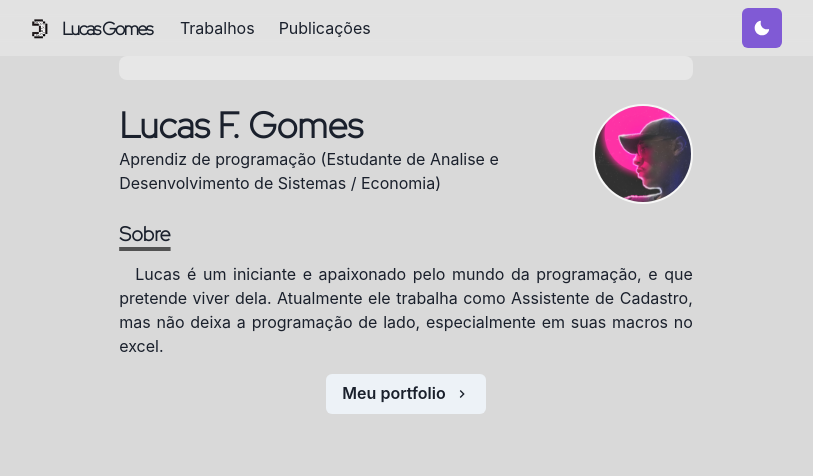
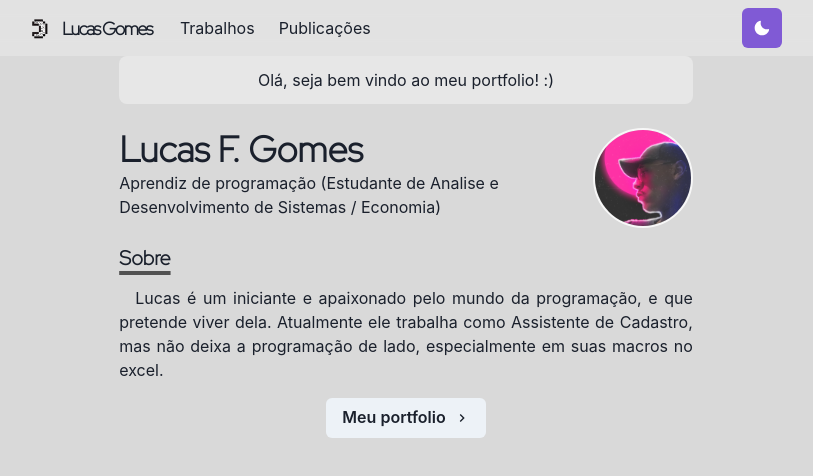
Before and after one commit to luhcs/luhcs-portfolio, a Next.js app in the folder repo/Devs/: page / in a window 1280 px wide. Shown: the top 476 px of the page, without its empty margins (234-1047 px from the left). Built offline with nearby package versions, Linux system fonts and the light colour scheme.

Commit message:
Fixed Welcome

```diff
--- a/repo/Devs/pages/index.js
+++ b/repo/Devs/pages/index.js
@@ -12,7 +12,7 @@ const Page = () => {
 			p={3}
 			mb={6}
 			align="center">
-				<script src="https://unpkg.com/typewriter-effect@latest/dist/core.js">Olá, seja bem vindo ao meu portfolio! :)</script>
+				Olá, seja bem vindo ao meu portfolio! :)
 			</Box>
 
 			<Box display={{ md: 'flex' }}>
```
